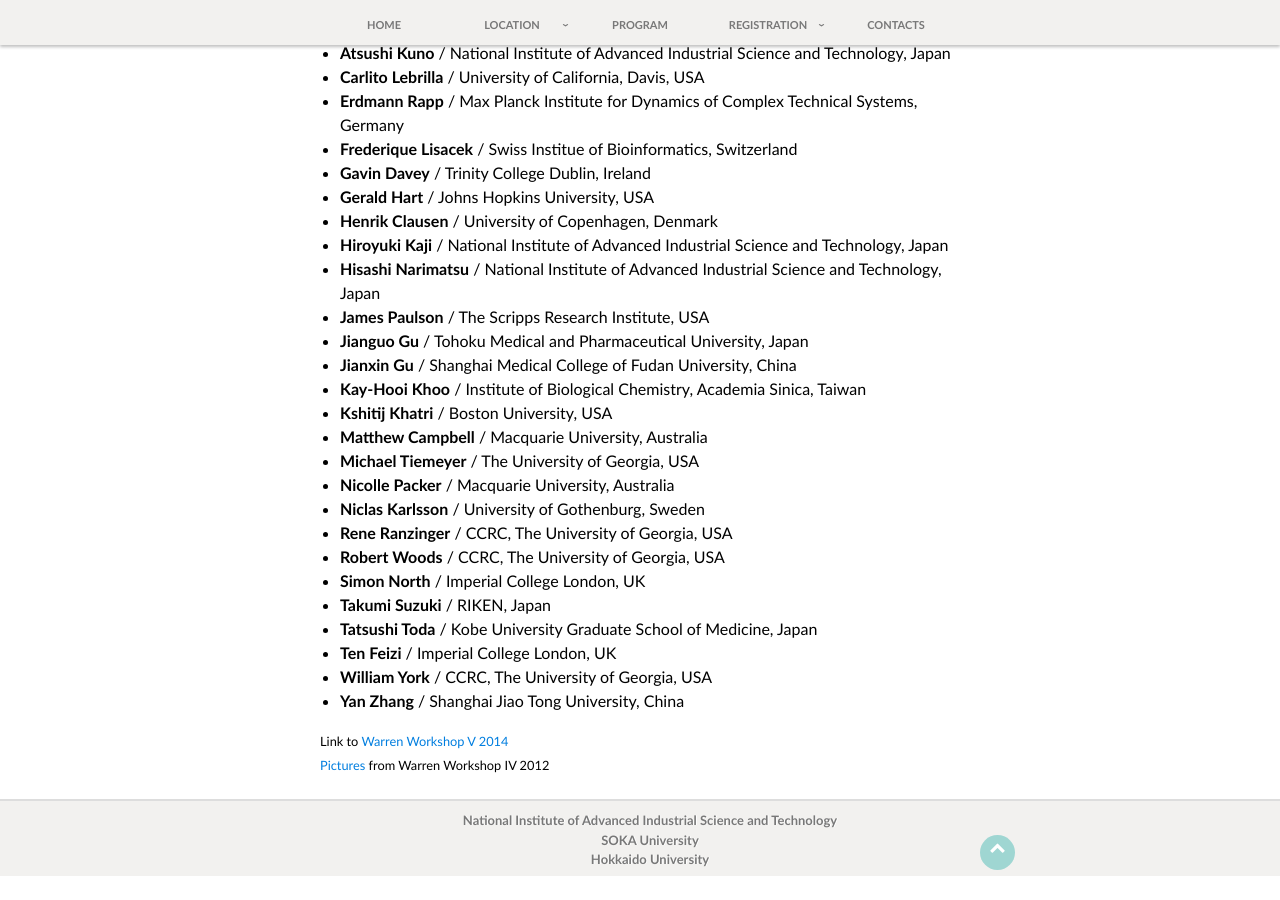
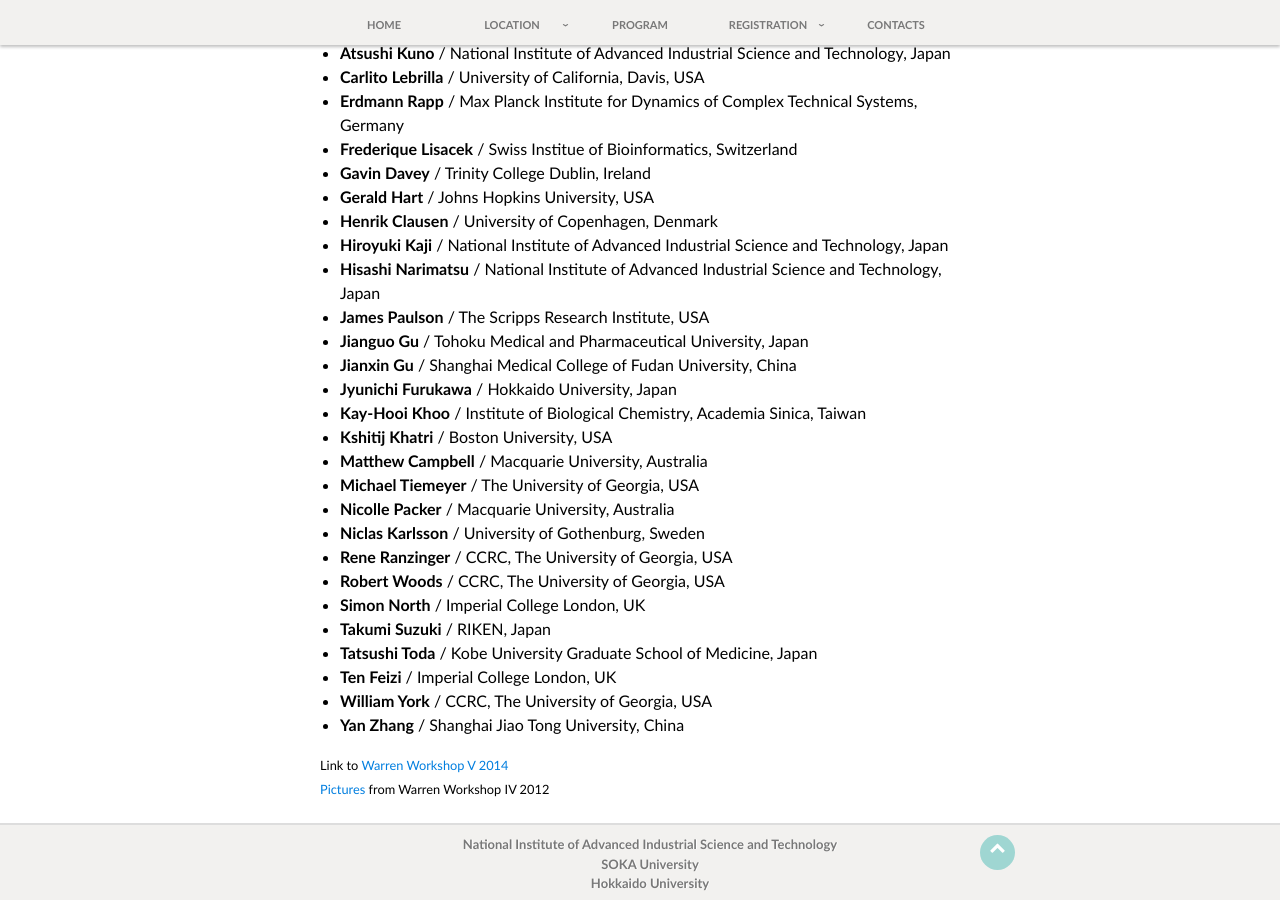
Before and after one commit to yamazakiM/test_warren2016, a Jekyll site: the page built from index.md, in a window 1280 px wide and 900 px high, scrolled down 863 px. Built offline with Jekyll 4.4.1, drawn with Linux system fonts in a browser that asks for light colours; nearby versions of some CDN libraries; library files that are not in the unit come from our copies; before the commit the page ends 1739 px from its top, so only the background shows below that.

Commit message:
Update index.md

```diff
--- a/index.md
+++ b/index.md
@@ -31,6 +31,7 @@
 <li><strong>James Paulson</strong> / The Scripps Research Institute, USA</li>
 <li><strong>Jianguo Gu</strong> / Tohoku Medical and Pharmaceutical University, Japan</li>
 <li><strong>Jianxin Gu</strong> / Shanghai Medical College of Fudan University, China</li>
+<li><strong>Jyunichi Furukawa</strong> / Hokkaido University, Japan</li>
 <li><strong>Kay-Hooi Khoo</strong> / Institute of Biological Chemistry, Academia Sinica, Taiwan  </li>
 <li><strong>Kshitij Khatri</strong> / Boston University, USA </li>
 <li><strong>Matthew Campbell</strong> / Macquarie University, Australia</li>
```
